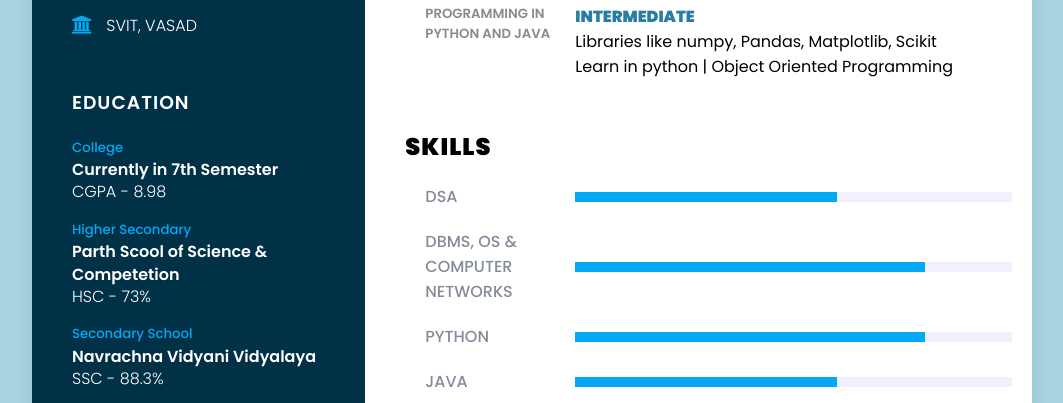
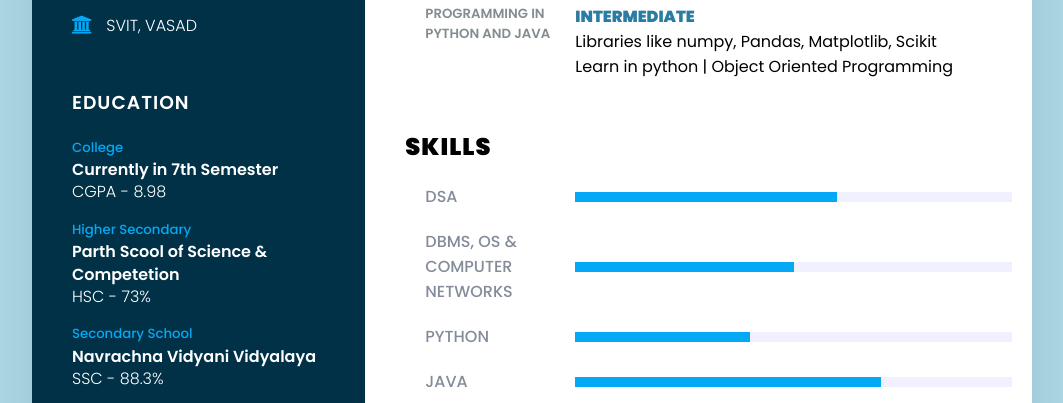
Before and after one commit to dmn15/mycv, a plain HTML site: page index.html in a window 1280 px wide. Shown: the part 591-994 px from the top of the page, without its empty margins (108-1171 px from the left). Drawn offline with Linux system fonts and the light colour scheme.

Commit message:
Update index.html

```diff
--- a/index.html
+++ b/index.html
@@ -159,19 +159,19 @@
         <div class="box">
           <h4>DBMS, OS & Computer Networks</h4>
           <div class="percent">
-            <div style="width: 80%;"></div>
+            <div style="width: 50%;"></div>
           </div>
         </div>
         <div class="box">
           <h4>PYTHON</h4>
           <div class="percent">
-            <div style="width: 80%;"></div>
+            <div style="width: 40%;"></div>
           </div>
         </div>
         <div class="box">
           <h4>JAVA</h4>
           <div class="percent">
-            <div style="width: 60%;"></div>
+            <div style="width: 70%;"></div>
           </div>
         </div>
       </div>
```
